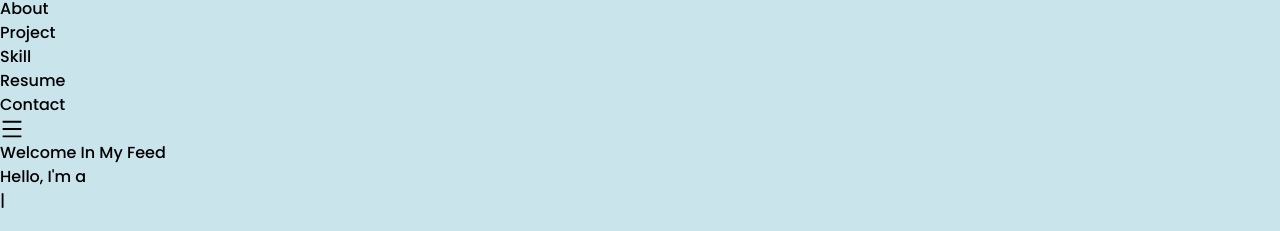
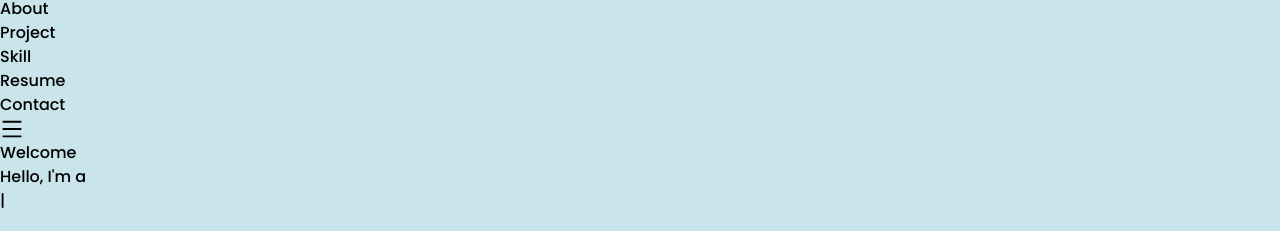
Before and after one commit to Nehabhavsar17/Portfolio, a React (Vite) app in the folder Client/: page / in a window 1280 px wide. Shown: the part 1355-1586 px from the top of the page. Built offline with nearby package versions, Linux system fonts and the light colour scheme.

Commit message:
Update Home.jsx

```diff
--- a/Client/src/components/Home.jsx
+++ b/Client/src/components/Home.jsx
@@ -15,7 +15,7 @@ function Home() {
     <div name="Home" className="max-w-screen-2xl container mx-auto px-4 md:px-20 my-20">
         <div className="flex flex-col md:flex-row">
             <div className="md:w-1/2 mt-12 md:mt-24 space-y-2 order-2 md:order-1">
-                <span className="text-x1">Welcome In My Feed</span>
+                <span className="text-x1">Welcome </span>
                 <div className="flex space-x-1 text-2xl md:text-4xl">
                     <h1>Hello, I'm a </h1>
                     {/* <span className="text-red-700 font-bold">Developer</span> */}
```
